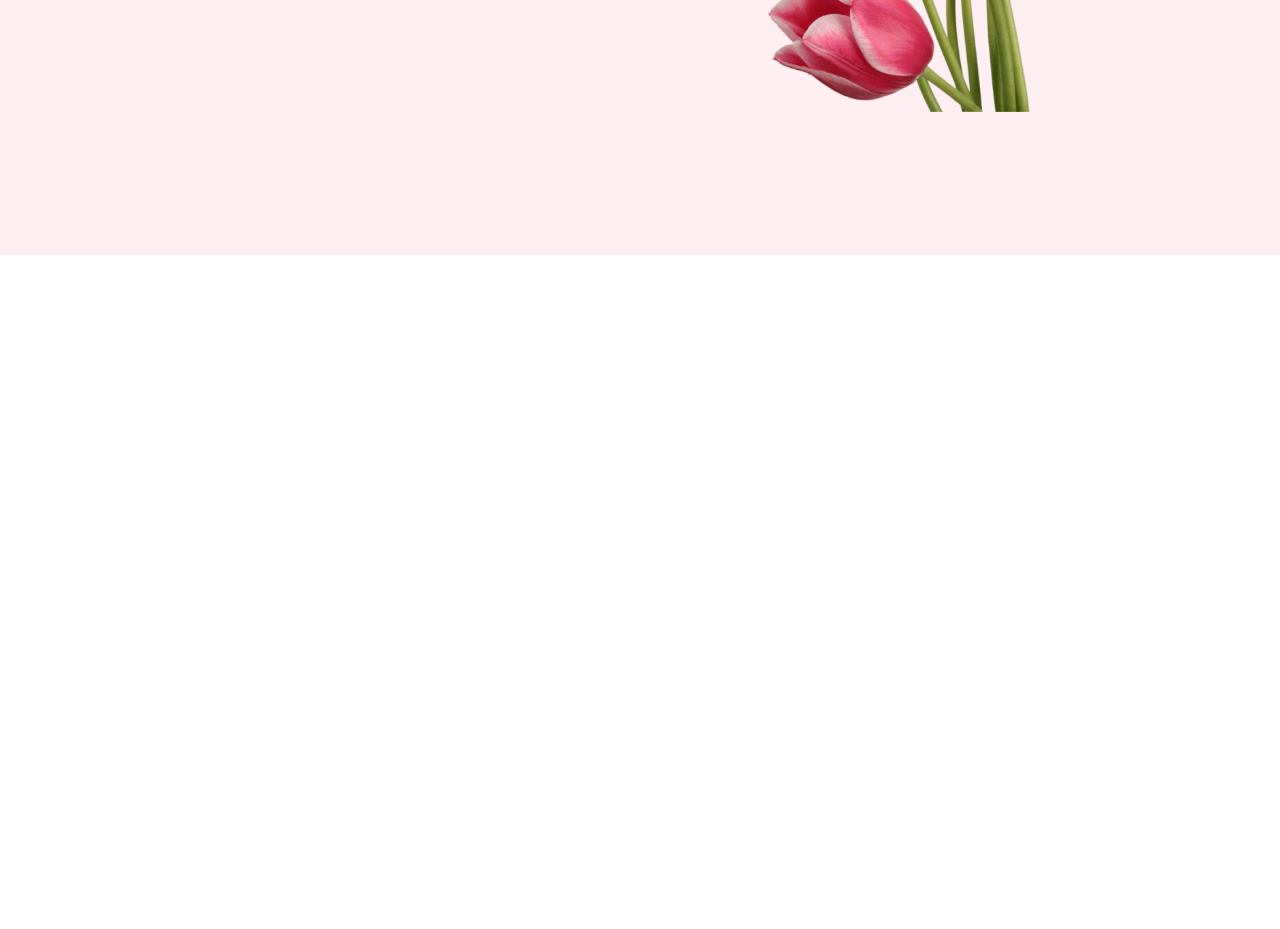
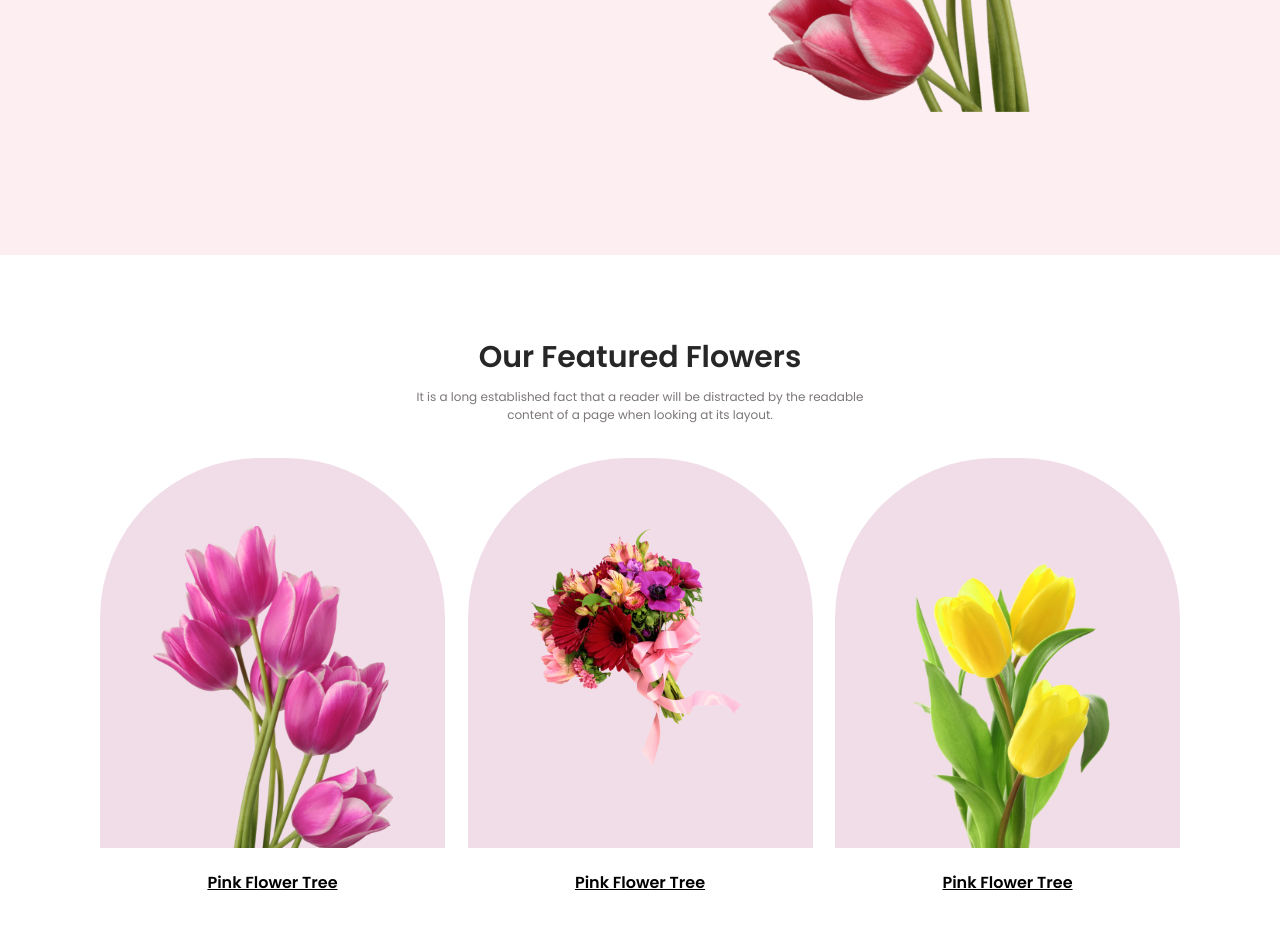
Before and after one commit to princemahmud1/flower-shop, a plain HTML site: page index.html in a window 1280 px wide. Shown: the part 505-1434 px from the top of the page. Before the commit the page ends 800 px from the top, so only its background shows below. Drawn offline with Linux system fonts and the light colour scheme.

Commit message:
added featured section

```diff
--- a/index.html
+++ b/index.html
@@ -38,7 +38,40 @@
         </div>
     </header>
     <main>
-
+        <section class="featured py-60">
+            <div class="container txt-center">
+                <h2>Our Featured Flowers</h2>
+                <p>It is a long established fact that a reader will be distracted by the readable <br> content of a page
+                    when
+                    looking at its layout.</p>
+                <div class="featured-items">
+                    <div class="featured-item">
+                        <div class="featured-item-top">
+                            <img src="./asset/pngwing 6.png" alt="">
+                        </div>
+                        <div class="featured-item-bottom">
+                            <u>Pink Flower Tree</u>
+                        </div>
+                    </div>
+                    <div class="featured-item">
+                        <div class="featured-item-top">
+                            <img src="./asset/pngwing 5.png" alt="">
+                        </div>
+                        <div class="featured-item-bottom">
+                            <u>Pink Flower Tree</u>
+                        </div>
+                    </div>
+                    <div class="featured-item">
+                        <div class="featured-item-top">
+                            <img src="./asset/pngwing 7.png" alt="">
+                        </div>
+                        <div class="featured-item-bottom">
+                            <u>Pink Flower Tree</u>
+                        </div>
+                    </div>
+                </div>
+            </div>
+        </section>
     </main>
     <footer>
 
--- a/style.css
+++ b/style.css
@@ -23,7 +23,15 @@ body {
 }
 
 img {
-    max-width: 100%;
+    max-width: 100% !important;
+}
+
+.txt-center {
+    text-align: center;
+}
+
+.py-60 {
+    padding: 80px 0;
 }
 
 /*----------------------------- Header Style ------------------------*/
@@ -61,3 +69,50 @@ img {
 .header-right {
     width: 40%;
 }
+
+/*---------------------------- Featured Section ------------------------*/
+.featured h2 {
+    color: #272727;
+    font-size: 30px;
+}
+
+.featured p {
+    color: #7c7677;
+    font-size: 12px;
+    margin-top: 8px;
+}
+
+.featured-items {
+    display: flex;
+    justify-content: space-between;
+    margin-top: 34px;
+}
+
+.featured-item-top {
+    width: 345px;
+    height: 390px;
+    background-color: #f1dde7;
+    border-radius: 160px 160px 0 0;
+    overflow: hidden;
+    margin-bottom: 22px;
+}
+
+.featured-item-top img {
+    width: 240px;
+    position: relative;
+    top: 68px;
+}
+
+.featured-item-top-2 {
+    background-color: #d9eff0;
+}
+
+.featured-item-top-3 {
+    background-color: #e3ebdb;
+}
+
+.featured-item-bottom u {
+    font-weight: 600;
+}
+
+/*---------------------------- Deal Section ------------------------*/
```
